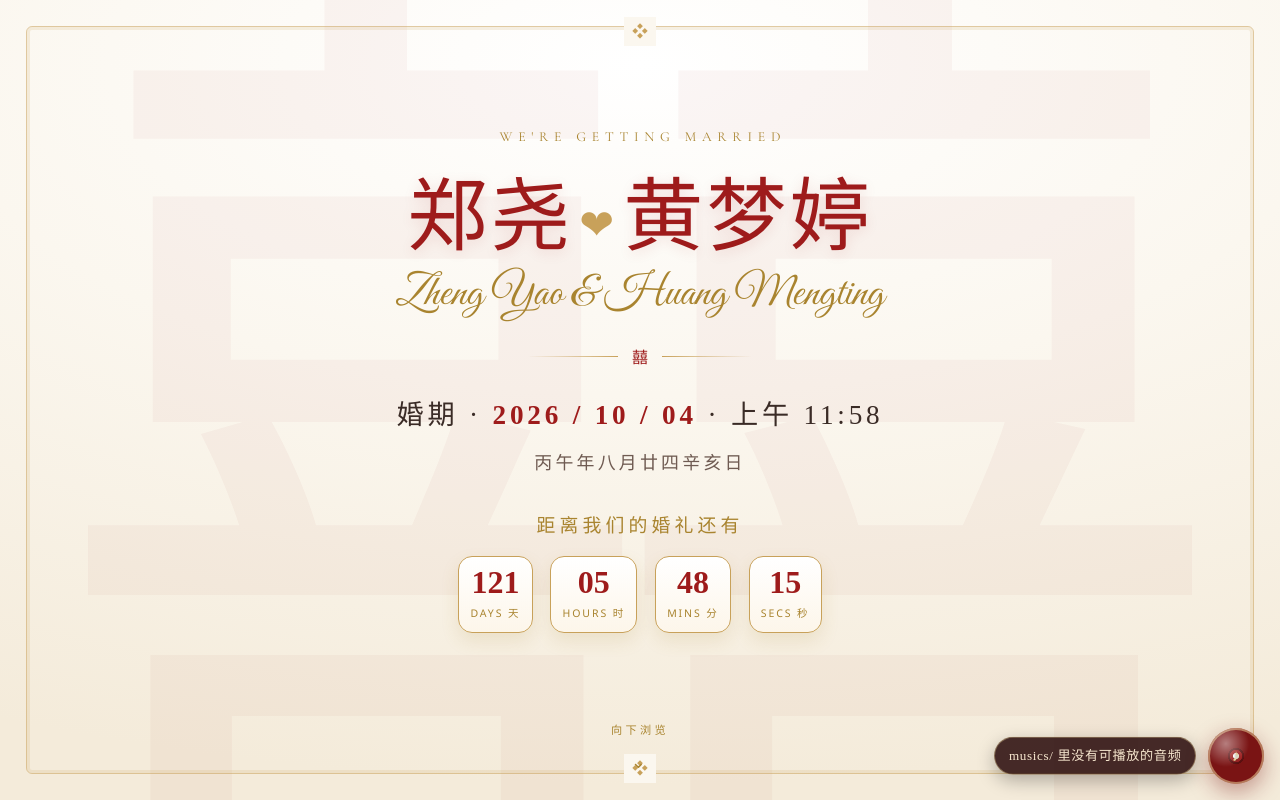
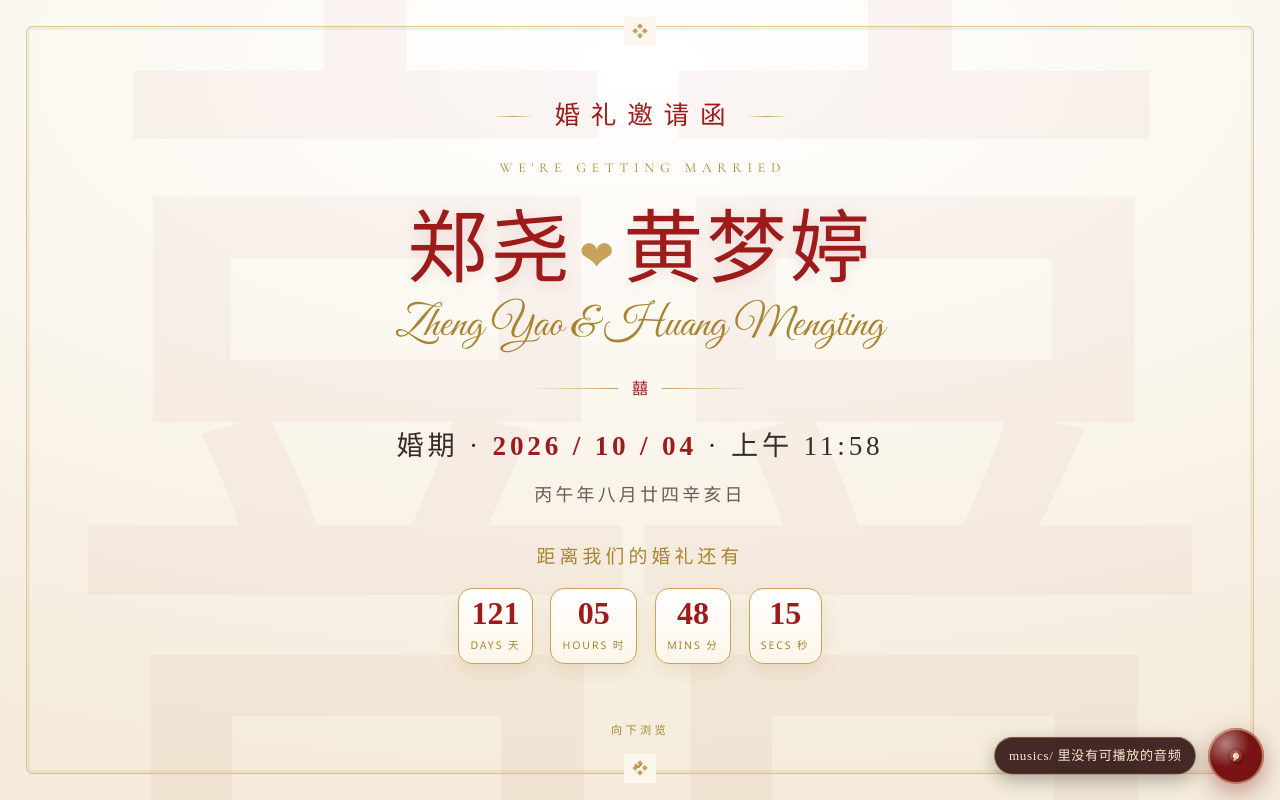
Before and after one commit to zy279325956-bit/invitation, a plain HTML site: page index.html in a window 1280 px wide. Shown: the top 800 px of the page. Drawn offline with nearby package versions, Linux system fonts and the light colour scheme.

Commit message:
Update index.html

```diff
--- a/index.html
+++ b/index.html
@@ -2,10 +2,10 @@
 <html lang="zh-CN">
 <head>
 <meta charset="UTF-8">
-<title>郑尧 ❤ 黄梦婷 · 婚礼请柬</title>
+<title>郑尧 ❤ 黄梦婷 · 婚礼邀请函</title>
 <meta name="viewport" content="width=device-width, initial-scale=1, viewport-fit=cover">
 <meta name="theme-color" content="#9e1b1b">
-<meta name="description" content="郑尧 与 黄梦婷 的婚礼请柬 · 2026.10.04 · 安徽广德老四川大酒店">
+<meta name="description" content="郑尧 与 黄梦婷 的婚礼邀请函 · 2026.10.04 · 安徽广德老四川大酒店">
 <!-- 仅加载一个轻量英文花体，走国内可访问的 Google Fonts 镜像；失败自动回退系统字体 -->
 <link rel="preconnect" href="https://fonts.loli.net" crossorigin>
 <link href="https://fonts.loli.net/css2?family=Great+Vibes&family=Cormorant+Garamond:ital@0;1&display=swap" rel="stylesheet">
@@ -88,6 +88,18 @@
   .hero-frame::after{bottom:-.62rem;}
 
   .hero-content{position:relative;z-index:2;animation:rise 1.2s ease both;}
+  .hero-title{
+    display:flex;align-items:center;justify-content:center;gap:.6rem;
+    font-family:var(--kai);
+    font-size:clamp(1.15rem,4.6vw,1.6rem);
+    letter-spacing:.42em;color:var(--red);
+    margin-bottom:1.05rem;
+  }
+  .hero-title span{padding-left:.42em;}
+  .hero-title::before,.hero-title::after{
+    content:"";height:1px;width:clamp(22px,7vw,42px);
+    background:linear-gradient(90deg,transparent,var(--gold),transparent);
+  }
   .hero-content .kicker{display:block;margin-bottom:1.5rem;}
 
   .names{
@@ -165,6 +177,11 @@
   #cd-msg{
     margin-top:1.3rem;font-family:var(--kai);
     font-size:1.12rem;color:var(--red);letter-spacing:.1em;min-height:1.2em;
+  }
+  #cd-msg.cd-final{
+    margin-top:1.6rem;
+    font-size:clamp(1.5rem,6vw,2rem);letter-spacing:.18em;
+    color:var(--red);text-shadow:0 2px 12px rgba(158,27,27,.16);
   }
 
   .scroll-cue{
@@ -343,6 +360,7 @@
 <header class="hero">
   <div class="hero-frame"></div>
   <div class="hero-content">
+    <div class="hero-title"><span>婚礼邀请函</span></div>
     <span class="kicker">We're Getting Married</span>
     <h1 class="names">郑尧<span class="amp">❤</span>黄梦婷</h1>
     <div class="names-en">Zheng Yao &amp; Huang Mengting</div>
@@ -429,8 +447,9 @@
   "use strict";
 
   // ===== 倒计时 / 正计时 =====
-  var WEDDING = new Date(2026, 9, 4, 11, 58, 0); // 2026/10/04 11:58（月份从0开始，9=十月）
-  var cdMode = "";
+  var WEDDING     = new Date(2026, 9, 4, 11, 58, 0); // 婚礼开始 11:58（月份从0开始，9=十月）
+  var WEDDING_END = new Date(2026, 9, 4, 19,  0, 0); // 婚礼结束 当日 19:00（下午7点）
+  var cdPhase = "";
   function pad(n){ return (n<10?"0":"") + n; }
   function fillCells(total){
     document.getElementById("cd-days").textContent  = Math.floor(total/86400);
@@ -439,30 +458,36 @@
     document.getElementById("cd-secs").textContent  = pad(total%60);
   }
   function tick(){
-    var diff = Math.floor((WEDDING - new Date())/1000);
+    var now   = new Date();
     var title = document.getElementById("cd-title");
-    var msg = document.getElementById("cd-msg");
-    var mode = diff > 0 ? "before" : "after";
+    var grid  = document.getElementById("countdown");
+    var msg   = document.getElementById("cd-msg");
+    var hd    = document.getElementById("heroDate");
+    // 三阶段：婚礼前倒计时 → 婚礼进行中(11:58~19:00) → 婚礼已圆满完成
+    var phase = (now < WEDDING) ? "before" : (now < WEDDING_END ? "during" : "after");
 
-    if(mode !== cdMode){
-      cdMode = mode;
-      if(title) title.textContent = (mode === "before")
-        ? "距离我们的婚礼还有" : "我们已携手相伴";
-      var hd = document.getElementById("heroDate");
-      if(hd) hd.innerHTML = (mode === "before")
-        ? "婚期 · <b>2026 / 10 / 04</b> · 上午 11:58"
-        : "结婚纪念日 · <b>2026 / 10 / 04</b>";
+    if(phase !== cdPhase){
+      cdPhase = phase;
+      if(phase === "before"){
+        if(title){ title.style.display = ""; title.textContent = "距离我们的婚礼还有"; }
+        if(grid)  grid.style.display = "";
+        if(msg){  msg.textContent = ""; msg.classList.remove("cd-final"); }
+        if(hd)    hd.innerHTML = "婚期 · <b>2026 / 10 / 04</b> · 上午 11:58";
+      } else if(phase === "during"){
+        if(title) title.style.display = "none";
+        if(grid)  grid.style.display = "none";
+        if(msg){  msg.textContent = "婚礼进行中 ❤"; msg.classList.add("cd-final"); }
+        if(hd)    hd.innerHTML = "婚礼当天 · <b>2026 / 10 / 04</b> · 上午 11:58";
+      } else {
+        if(title) title.style.display = "none";
+        if(grid)  grid.style.display = "none";
+        if(msg){  msg.textContent = "婚礼已圆满完成 ❤"; msg.classList.add("cd-final"); }
+        if(hd)    hd.innerHTML = "结婚纪念日 · <b>2026 / 10 / 04</b>";
+      }
     }
 
-    if(mode === "before"){
-      fillCells(diff);
-      if(msg) msg.textContent = "";
-    } else {
-      var up = Math.floor((new Date() - WEDDING)/1000);
-      fillCells(up);
-      if(msg) msg.textContent = (up < 86400)
-        ? "今天，是我们的大喜之日 ❤"
-        : "愿往后岁月漫漫，依旧如初 ❤";
+    if(phase === "before"){
+      fillCells(Math.floor((WEDDING - now)/1000));
     }
   }
 
```
